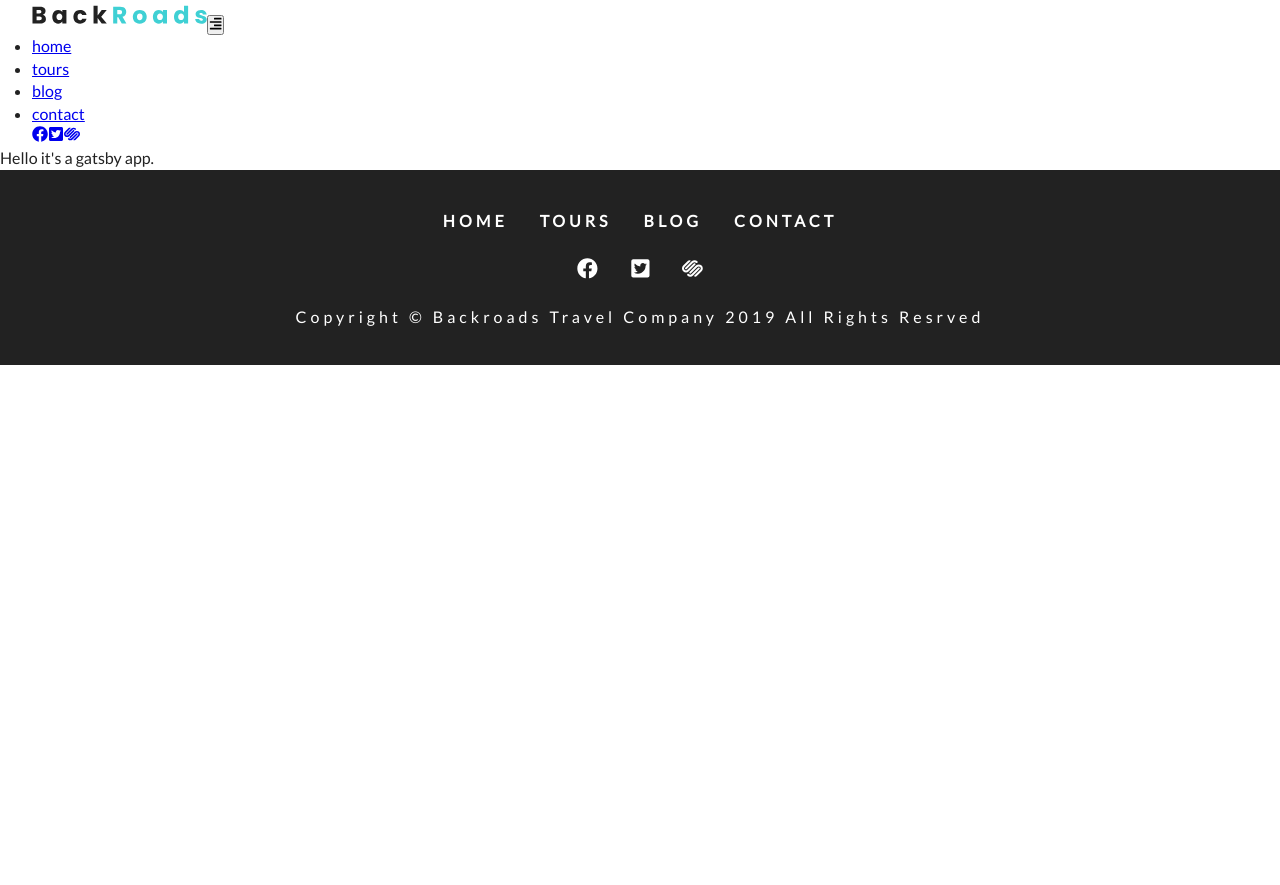
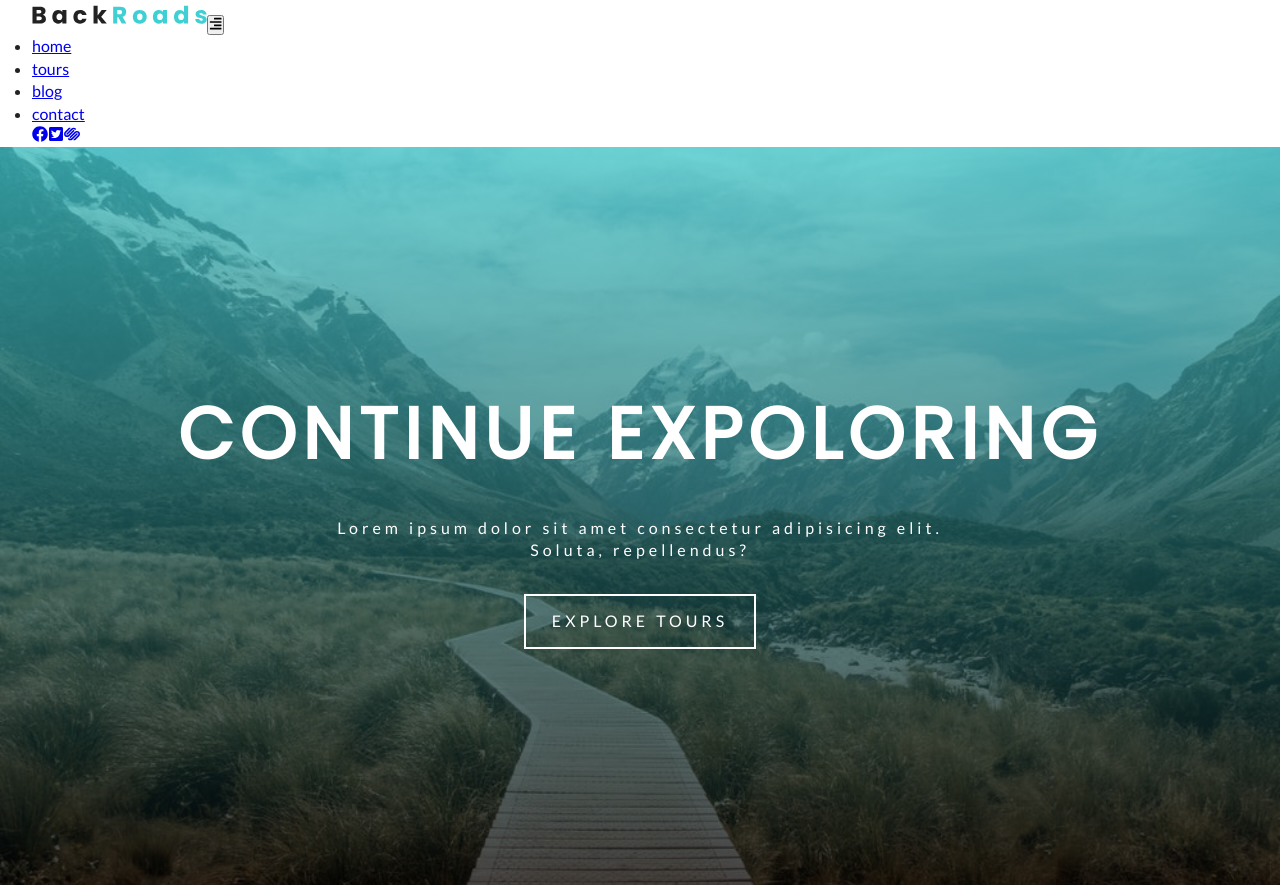
Before and after one commit to snaik2064/explorer-blogs, a Gatsby site: page / in a window 1280 px wide. Shown: the top 885 px of the page. Before the commit the page ends 800 px from the top, so only its background shows below. Built offline with nearby package versions, Linux system fonts and the light colour scheme; Gatsby itself is replaced by a stand-in of ours.

Commit message:
Banner component created.

```diff
--- /dev/null
+++ b/src/components/Banner.js
@@ -0,0 +1,15 @@
+import React from 'react';
+
+import styels from '../css/banner.module.css';
+
+const Banner = ({ title, info, children }) => {
+  return (
+    <div className={styels.banner}>
+      <h1>{title}</h1>
+      <p>{info}</p>
+      {children}
+    </div>
+  );
+};
+
+export default Banner;
--- /dev/null
+++ b/src/components/SimpleHero.js
@@ -0,0 +1,7 @@
+import React from 'react';
+
+const SimpleHero = ({ children }) => {
+  return <header className="defaultHero">{children}</header>;
+};
+
+export default SimpleHero;
--- a/src/pages/index.js
+++ b/src/pages/index.js
@@ -1,9 +1,21 @@
-import React from 'react'
+import React from 'react';
+import { Link } from 'gatsby';
 
-import Layout from '../components/Layout'
+import Layout from '../components/Layout';
+import SimpleHero from '../components/SimpleHero';
+import Banner from '../components/Banner';
 
 export default () => (
   <Layout>
-    <div>Hello it's a gatsby app.</div>
+    <SimpleHero>
+      <Banner
+        title="continue expoloring"
+        info="Lorem ipsum dolor sit amet consectetur adipisicing elit. Soluta, repellendus?"
+      >
+        <Link to="/tours" className="btn-white">
+          Explore tours
+        </Link>
+      </Banner>
+    </SimpleHero>
   </Layout>
-)
+);
```
Also changed, not shown: src/pages/404.js (+16 -3 lines).
